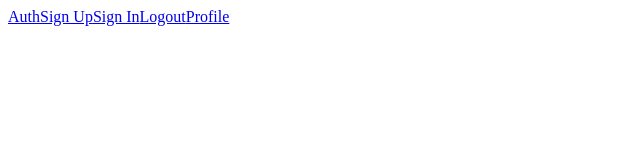
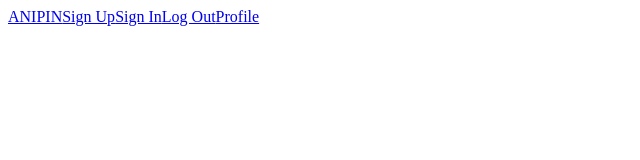
Before and after one commit to RE-N-Y/aniDev, a React (Create React App) app in the folder client/: page / in a window 1280 px wide. Shown: the top 160 px of the page, without its empty margins (0-640 px from the left). Built offline with nearby package versions, Linux system fonts and the light colour scheme; no server answers.

Commit message:
logout added

```diff
--- a/client/src/components/Header.js
+++ b/client/src/components/Header.js
@@ -5,10 +5,10 @@ class Header extends Component {
 	render() {
 		return (
 			<div>
-				<Link to="/">Auth</Link>
+				<Link to="/">ANIPIN</Link>
 				<Link to="/signup">Sign Up</Link>
 				<Link to="/signin">Sign In</Link>
-				<Link to="/logout">Logout</Link>
+				<a href="http://localhost:5000/logout">Log Out</a>
 				<Link to="/profile">Profile</Link>
 			</div>
 		);
--- a/client/src/pages/Profile.js
+++ b/client/src/pages/Profile.js
@@ -5,7 +5,6 @@ import * as actions from './../actions';
 
 class Profile extends Component {
 	render() {
-		console.log(this.props.authenticated);
 		return (
 			<div>
 				Profile
```
